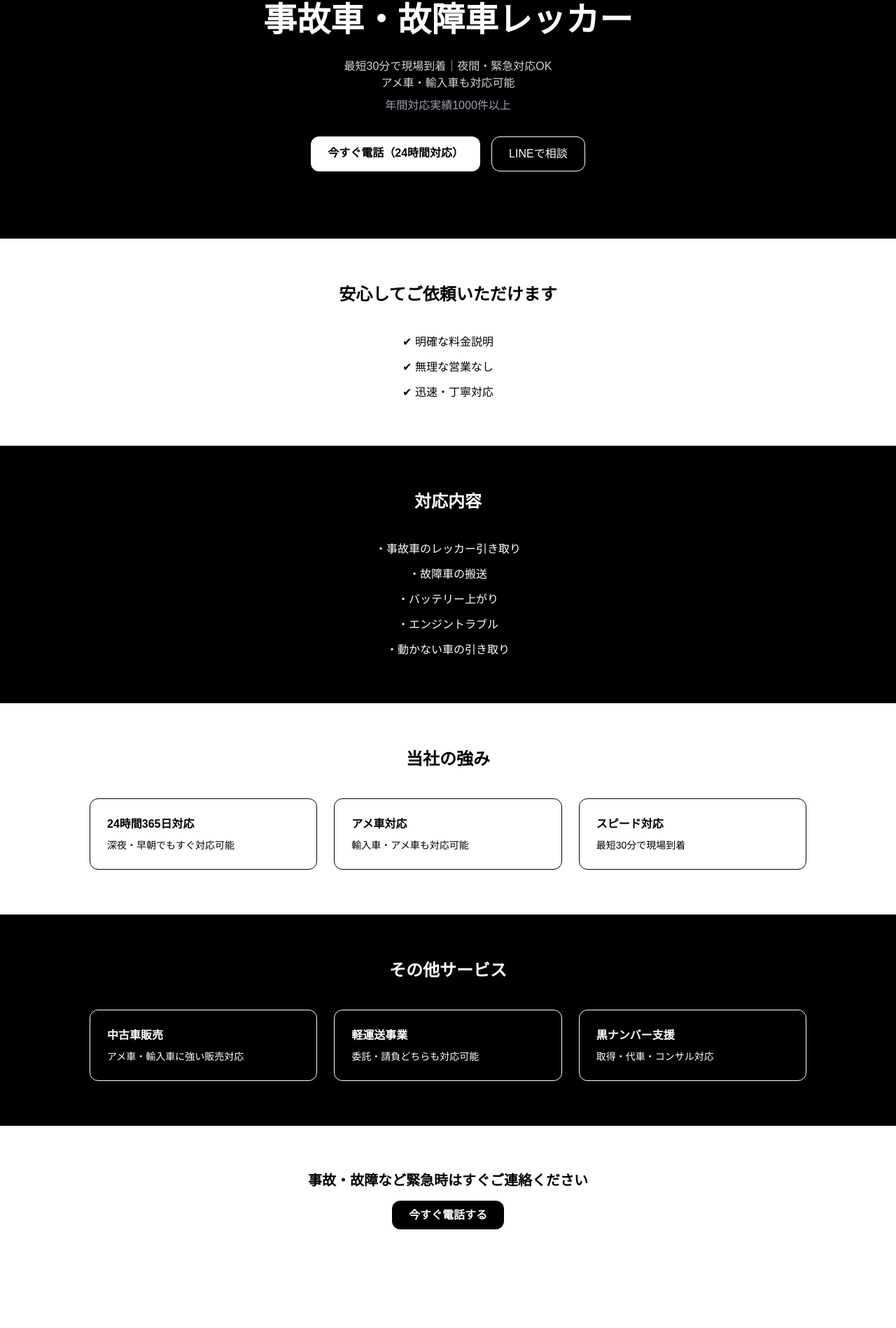
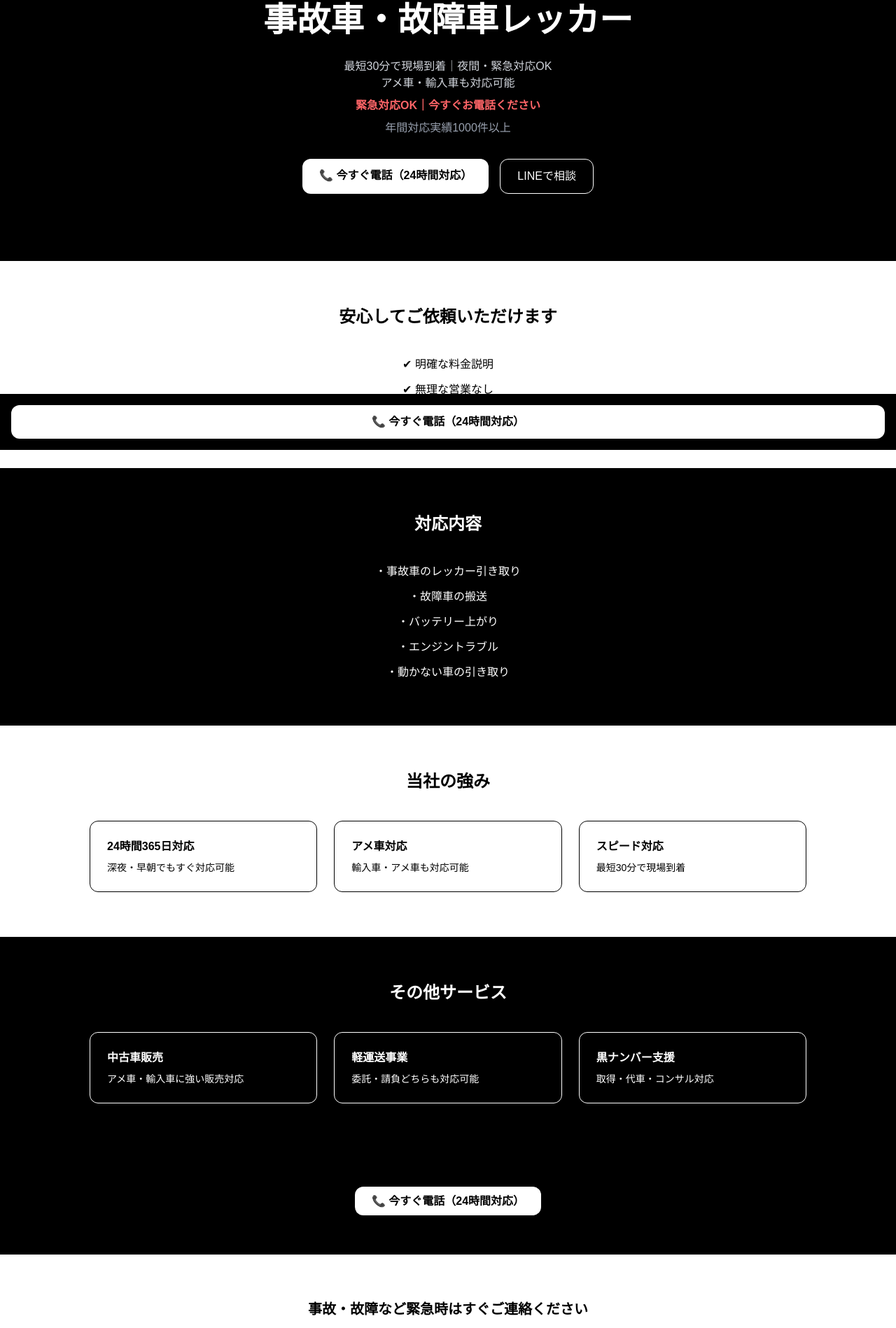
Before and after one commit to gami-official/a-produce-site, a Next.js app: page / in a window 1280 px wide. Shown: the part 157-2055 px from the top of the page at 70% size. Before the commit the page ends 1970 px from the top, so only its background shows below. Built offline with nearby package versions, Linux system fonts and the light colour scheme.

Commit message:
Update page.tsx

```diff
--- a/app/page.tsx
+++ b/app/page.tsx
@@ -14,16 +14,26 @@ export default function Home() {
           アメ車・輸入車も対応可能
         </p>
 
+        <p className="mt-2 text-red-400 font-bold">
+          緊急対応OK｜今すぐお電話ください
+        </p>
+
         <p className="mt-2 text-gray-400">
           年間対応実績1000件以上
         </p>
 
         <div className="mt-8 flex justify-center gap-4 flex-wrap">
-          <a href="tel:092-292-5881" className="bg-white text-black px-6 py-3 rounded-xl font-bold">
-            今すぐ電話（24時間対応）
+          <a
+            href="tel:0922925881"
+            className="bg-white text-black px-6 py-3 rounded-xl font-bold"
+          >
+            📞 今すぐ電話（24時間対応）
           </a>
 
-          <a href="@394fvejx" className="border border-white px-6 py-3 rounded-xl">
+          <a
+            href="https://line.me/R/ti/p/%40394fvejx"
+            className="border border-white px-6 py-3 rounded-xl"
+          >
             LINEで相談
           </a>
         </div>
@@ -111,19 +121,42 @@ export default function Home() {
         </div>
       </section>
 
-      {/* CTA */}
+      {/* CTA（中） */}
+      <section className="text-center py-16">
+        <a
+          href="tel:0922925881"
+          className="bg-white text-black px-6 py-3 rounded-xl font-bold"
+        >
+          📞 今すぐ電話（24時間対応）
+        </a>
+      </section>
+
+      {/* CTA（下） */}
       <section className="bg-white text-black text-center py-16">
         <h2 className="text-xl font-bold">
           事故・故障など緊急時はすぐご連絡ください
         </h2>
 
         <div className="mt-6">
-          <a href="tel:092-292-5881" className="bg-black text-white px-6 py-3 rounded-xl font-bold">
+          <a
+            href="tel:0922925881"
+            className="bg-black text-white px-6 py-3 rounded-xl font-bold"
+          >
             今すぐ電話する
           </a>
         </div>
       </section>
 
+      {/* 固定電話ボタン */}
+      <div className="fixed bottom-0 left-0 w-full bg-black p-4 flex justify-center">
+        <a
+          href="tel:0922925881"
+          className="bg-white text-black px-6 py-3 rounded-xl font-bold w-full text-center"
+        >
+          📞 今すぐ電話（24時間対応）
+        </a>
+      </div>
+
     </main>
   );
 }
```
